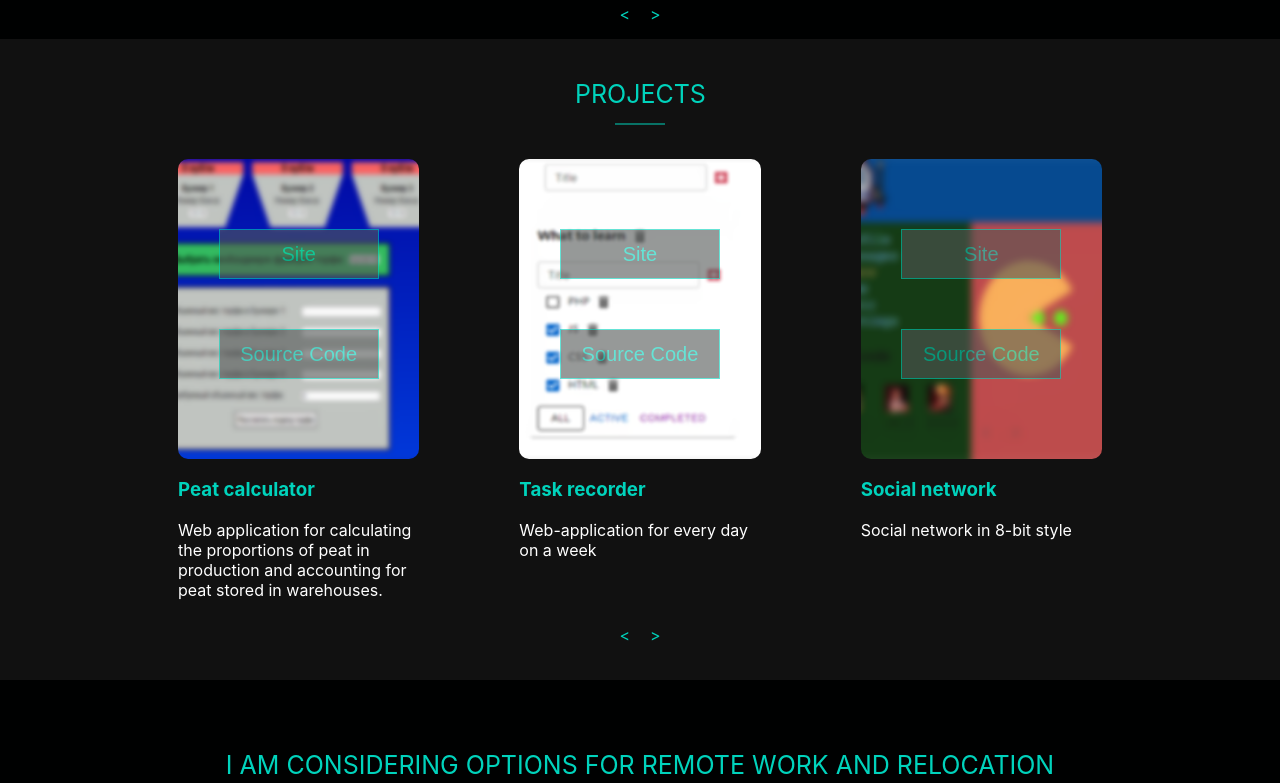
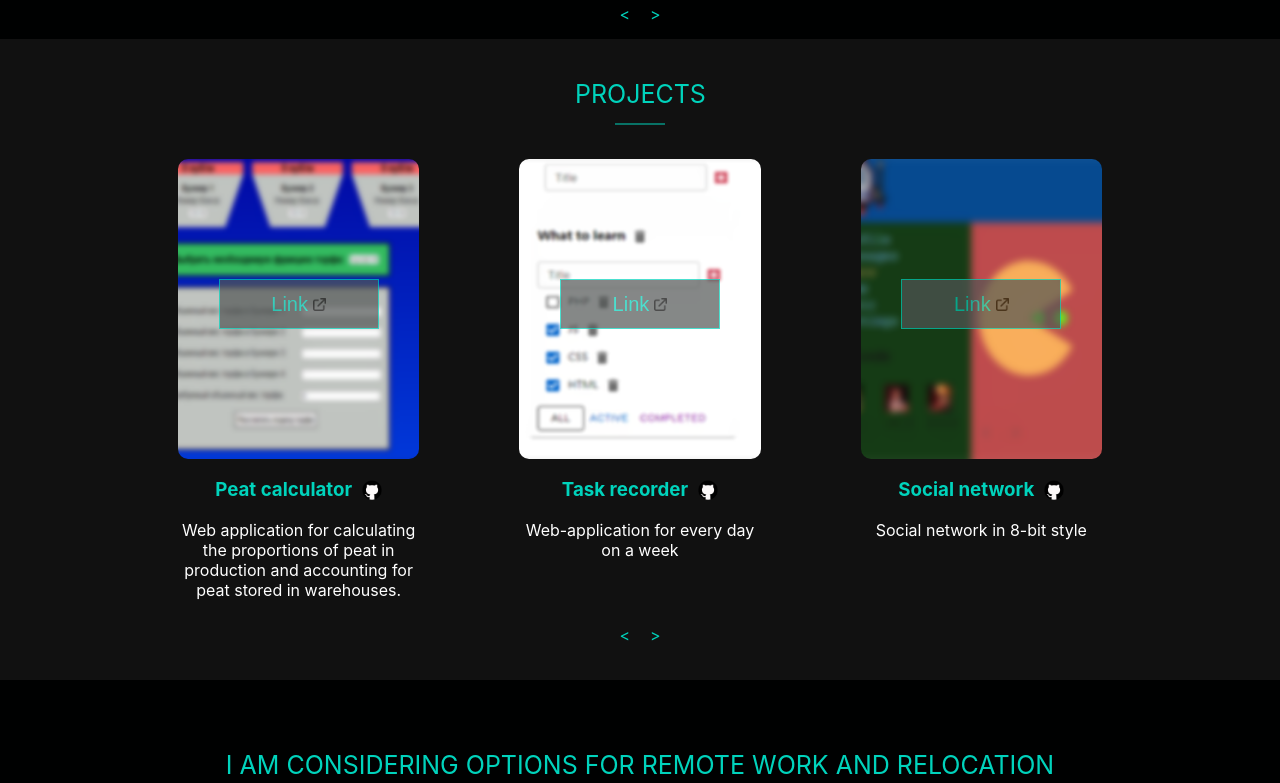
Before and after one commit to PavelVoitov/portfolio-ts, a React (Create React App) app: page / in a window 1280 px wide. Shown: the part 2478-3261 px from the top of the page. Built offline with nearby package versions, Linux system fonts and the light colour scheme.

Commit message:
fix projects button layout, add links for github in titles

```diff
--- a/src/common/components/button/Button.module.scss
+++ b/src/common/components/button/Button.module.scss
@@ -48,9 +48,14 @@ button:disabled {
                   20px, normal, 1px solid #00d2bb,
                   5px solid transparent, .1s ease-in-out, relative,
                   1, pointer);
-  opacity: 0.6;
+  opacity: 0.7;
   overflow: hidden;
   word-wrap: break-word;
+}
+
+.imageLink {
+  margin-left: 5px;
+  width: 13px;
 }
 
 @media only screen and (max-width: 750px) and (min-width: 0px) {
--- a/src/common/components/button/Button.tsx
+++ b/src/common/components/button/Button.tsx
@@ -1,17 +1,23 @@
 import React from "react";
 import s from './Button.module.scss'
+import imageLink from "../../../assets/images/external-link.png"
+
 
 type ButtonPropsType = {
     title: string
     type?: "projects" | "default"
     onClick?: () => void
     disable?: boolean
+    image?: boolean
 }
 
-export const Button = ({title, onClick, disable, type}: ButtonPropsType) => {
+export const Button = ({title, onClick, disable, type, image}: ButtonPropsType) => {
+    console.log(image)
     return (
-        <button type={title === "Send" ? "submit" : "button"} className={type === 'projects' ? s.projects : s.default} onClick={onClick} disabled={disable}>
-            {title}
-        </button>
+      <button type={title === "Send" ? "submit" : "button"} className={type === 'projects' ? s.projects : s.default}
+              onClick={onClick} disabled={disable}>
+          {title}
+          {image && <img src={imageLink} alt="external link icon" className={s.imageLink}/>}
+      </button>
     )
 }
--- a/src/projects/Projects.tsx
+++ b/src/projects/Projects.tsx
@@ -46,7 +46,7 @@ export const Projects = () => {
 															description={el.description}
 															img={el.img}
 															siteLink={el.siteLink}
-															codeLink={el.codeLink}
+															codeLink={el.githubLink}
 															sliderPhotos={el.sliderPhoto}
 															handleOpenModal={handleOpenModal}
 							/>
--- a/src/projects/dataProjects.ts
+++ b/src/projects/dataProjects.ts
@@ -17,15 +17,15 @@ export const projects = [
 		description: "Web application for calculating the proportions of peat in production and accounting for peat stored in warehouses.",
 		img: peatCalculator,
 		siteLink: 'https://pavelvoitov.github.io/peat-calculator/',
-		codeLink: 'https://github.com/PavelVoitov/peat-calculator.git',
+		githubLink: 'https://github.com/PavelVoitov/peat-calculator.git',
 		sliderPhoto: []
 	},
 	{
 		title: "Task recorder",
 		description: "Web-application for every day on a week",
 		img: todolistFon,
-		siteLink: 'https://pavelvoitov.github.io/todolist-ts-01/',
-		codeLink: 'https://github.com/PavelVoitov/todolist-ts-01.git',
+		siteLink: 'https://pavelvoitov.github.io/task-recorder/',
+		githubLink: 'https://github.com/PavelVoitov/task-recorder.git',
 		sliderPhoto: []
 	},
 	{
@@ -33,7 +33,7 @@ export const projects = [
 		description: "Social network in 8-bit style",
 		img: socialNetworkFon,
 		siteLink: 'https://pavelvoitov.github.io/8-bit/',
-		codeLink: 'https://github.com/PavelVoitov/8-bit.git',
+		githubLink: 'https://github.com/PavelVoitov/8-bit.git',
 		sliderPhoto: []
 	},
 	{
@@ -41,15 +41,15 @@ export const projects = [
 		description: "SPA for fast and effective learning",
 		img: cardsFon,
 		siteLink: '',
-		codeLink: '',
+		githubLink: '',
 		sliderPhoto: [signIn, signUp, profile, packs, cards, addCards]
 	},
 	{
 		title: "Citrinium",
-		description: "Web-site for dental clinic",
+		description: "Website for a dental clinic with a contact form and responsive design",
 		img: citriniumFon,
 		siteLink: 'https://citrinium.by/',
-		codeLink: '',
+		githubLink: '',
 		sliderPhoto: [],
 	},
 ]
--- a/src/projects/project/Project.module.scss
+++ b/src/projects/project/Project.module.scss
@@ -3,7 +3,7 @@
 .project {
     display: flex;
     flex-direction: column;
-    justify-content: flex-start;
+    justify-content: center;
     align-items: center;
 
     margin: 10px 50px 10px 50px;
@@ -35,12 +35,33 @@
         }
     }
     .textBlock {
+        display: flex;
+        flex-direction: column;
+        align-items: center;
         width: 100%;
         .description {
+            text-align: center;
             width: 100%;
             color: $textColor;
             @media only screen and (max-width: 550px) and (min-width: 0px) {
                     width: 90%;
+            }
+        }
+        .titleAndIconBlock {
+            display: flex;
+            flex-direction: row;
+            align-items: center;
+
+            h3 {
+                display: block;
+            }
+            .githubIcon {
+                display: block;
+                width: 20px;
+                margin-left: 10px;
+                img {
+                    object-fit: fill;
+                }
             }
         }
     }
--- a/src/projects/project/Project.tsx
+++ b/src/projects/project/Project.tsx
@@ -1,8 +1,9 @@
 import React from "react";
 import c from './Project.module.scss'
 import {Button} from "../../common/components/button/Button";
+import githubIcon from "../../assets/images/github-mark.png"
 
-type WorkPropsType = {
+type Props = {
   title: string
   description: string
   img: string
@@ -11,7 +12,15 @@ type WorkPropsType = {
   sliderPhotos: string[]
   handleOpenModal: (sliderPhotos: string[]) => void
 }
-export const Project = ({title, description, img, siteLink, codeLink, sliderPhotos, handleOpenModal}: WorkPropsType) => {
+export const Project = ({
+                          title,
+                          description,
+                          img,
+                          siteLink,
+                          codeLink,
+                          sliderPhotos,
+                          handleOpenModal
+                        }: Props) => {
 
   const backgroundImage = {
     backgroundImage: `url(${img})`
@@ -24,16 +33,24 @@ export const Project = ({title, description, img, siteLink, codeLink, sliderPhot
   return (
     <div className={c.project}>
       <div className={c.projectImage} style={backgroundImage}>
-				{siteLink !== '' && <Button title={'Site'} onClick={() => {
+        {siteLink !== '' && <Button title={'Link'} onClick={() => {
           window.open(siteLink)
-				}} type={"projects"}/>}
-				{codeLink !== '' && <Button title={'Source Code'} onClick={() => {
-					window.open(codeLink)
-				}} type={"projects"}/>}
-				{sliderPhotos.length !== 0 && <Button title={'Screenshots'} onClick={openSliderModal} type={"projects"}/>}
+        }} type={"projects"} image={true}/>}
+        {sliderPhotos.length !== 0
+					&& <Button title={'View'}
+										 onClick={openSliderModal}
+										 type={"projects"}
+					/>}
       </div>
       <div className={c.textBlock}>
-				<h3>{title}</h3>
+				<div className={c.titleAndIconBlock}>
+					<h3>
+						{title}
+					</h3>
+					{codeLink && <a href={codeLink} target={"_blank"}>
+						<img src={githubIcon} alt="github icon" className={c.githubIcon}/>
+					</a>}
+				</div>
 				<div className={c.description}>
           {description}
         </div>
```
Also changed, not shown: src/assets/images/external-link.png (added), src/assets/images/github-mark.png (added). Lines whose indentation alone changed are shown as unchanged.
